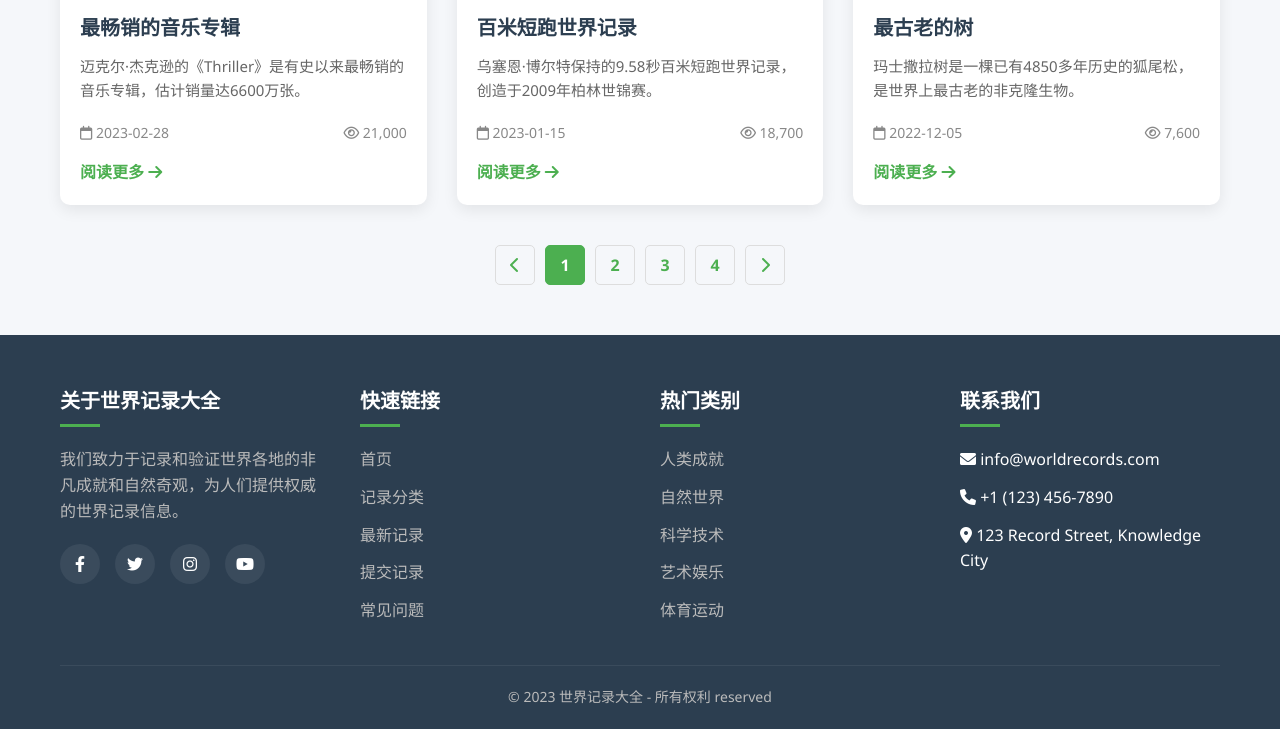
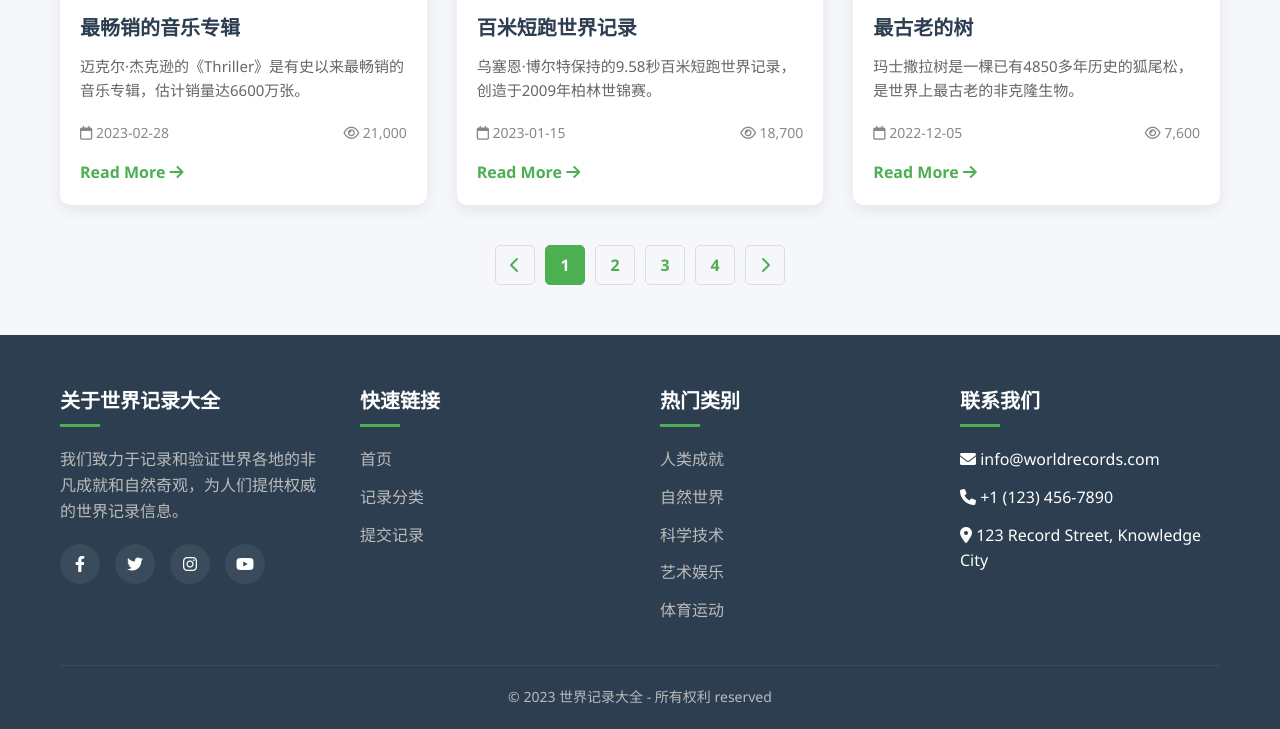
Before and after one commit to C-S-E-C/guinnessrecords.xyktlmc, a plain HTML site: page index.html in a window 1280 px wide. Shown: the part 1478-2207 px from the top of the page. Drawn offline with Linux system fonts and the light colour scheme.

Commit message:
Update index.html

```diff
--- a/index.html
+++ b/index.html
@@ -471,9 +471,7 @@
                     <ul class="footer-links">
                         <li><a href="#">首页</a></li>
                         <li><a href="#">记录分类</a></li>
-                        <li><a href="#">最新记录</a></li>
                         <li><a href="#">提交记录</a></li>
-                        <li><a href="#">常见问题</a></li>
                     </ul>
                 </div>
                 <div class="footer-column">
@@ -552,7 +550,7 @@
                             <span><i class="far fa-calendar"></i> ${record.date}</span>
                             <span><i class="far fa-eye"></i> ${record.views.toLocaleString()}</span>
                         </div>
-                        <a href="${record.article_url}" class="read-more">阅读更多 <i class="fas fa-arrow-right"></i></a>
+                        <a href="${record.article_url}" class="read-more">Read More <i class="fas fa-arrow-right"></i></a>
                     </div>
                 `;
 
```
